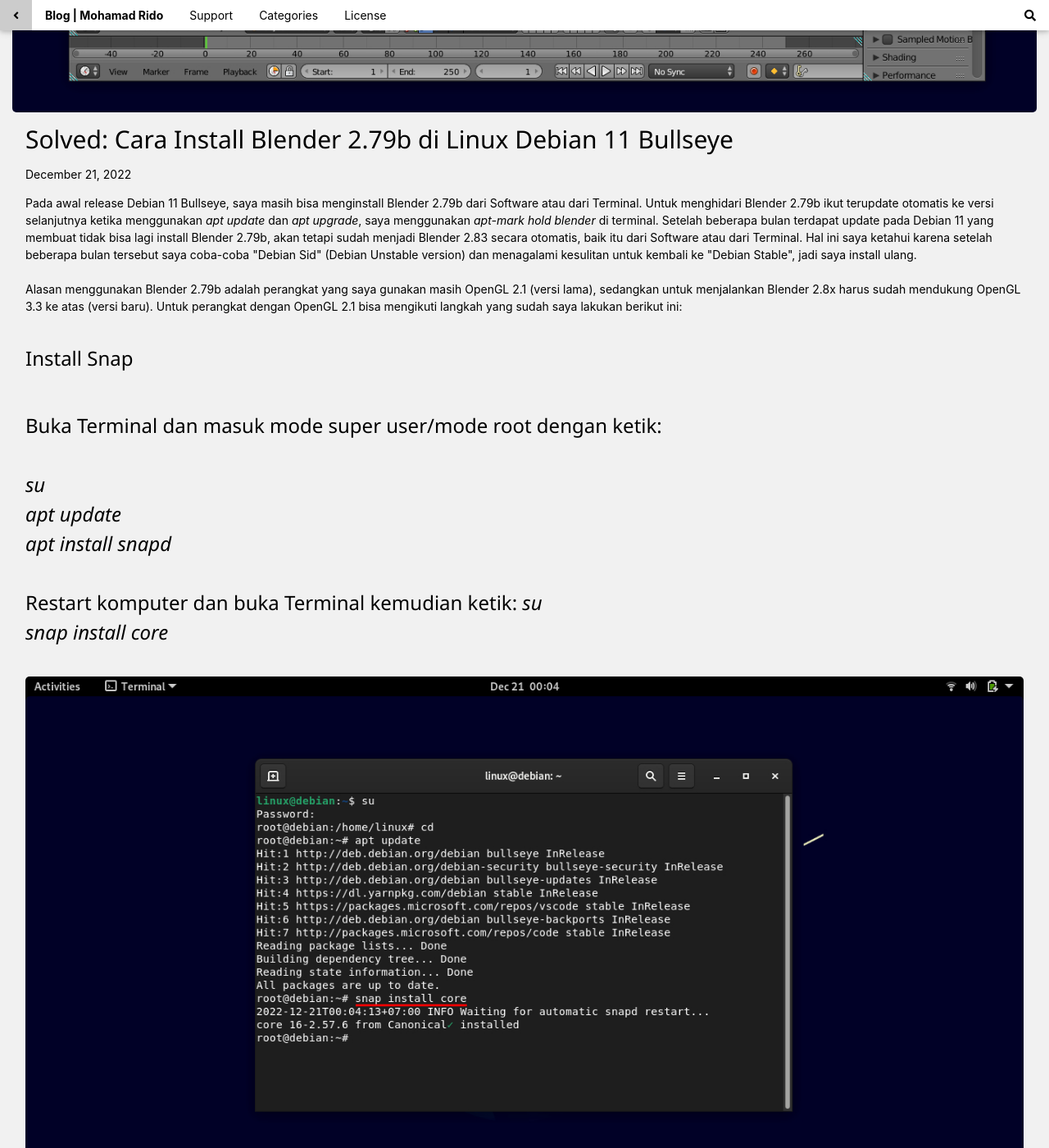
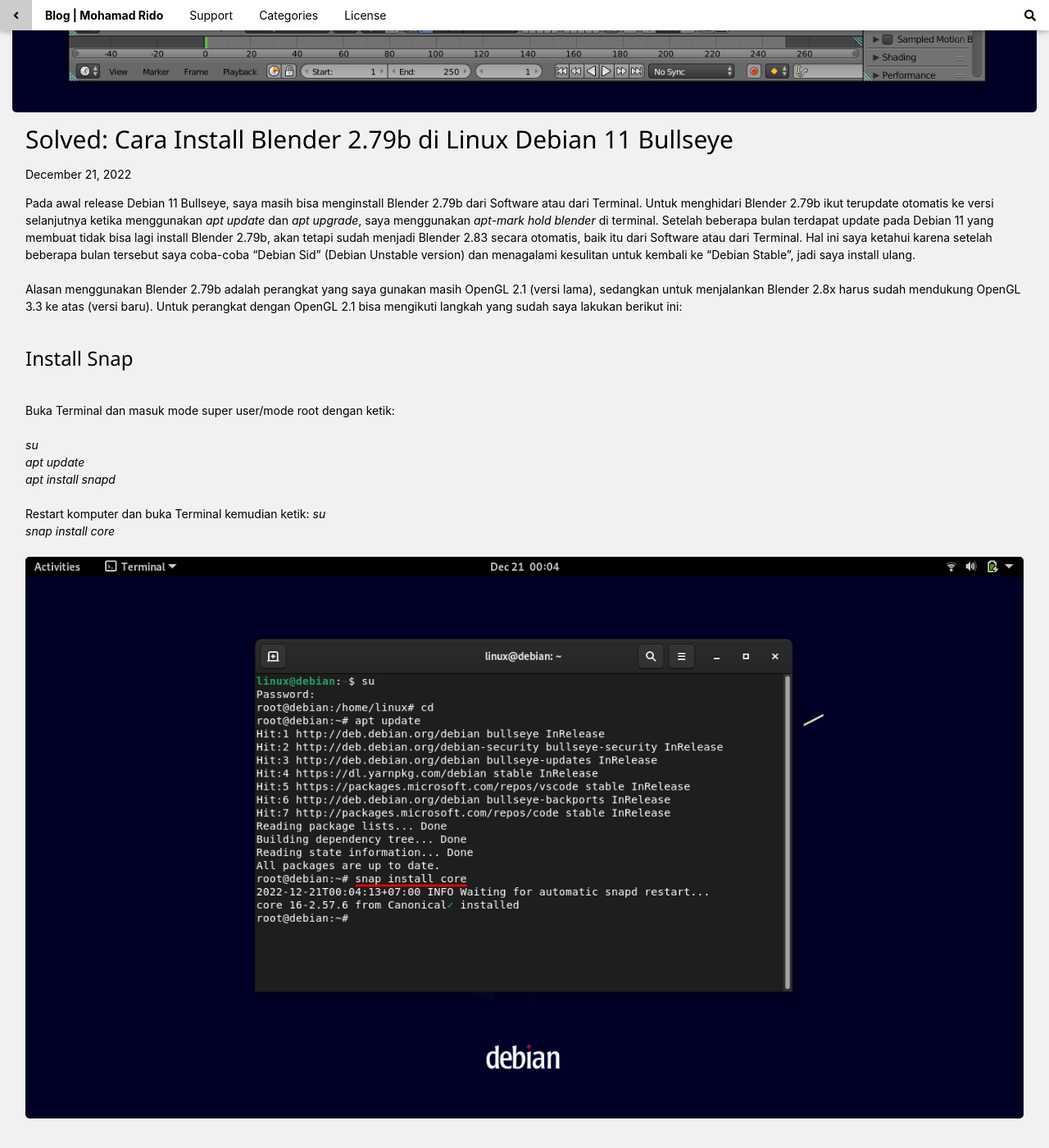
Before and after one commit to qvstpe6gocggyt2hoayu3eeiecrcowi/81my6uytsxjtmbvqu1gkyo7djxzfhnl6byhptreko, a Jekyll site: the page built from _posts/2022-12-21-solved-cara-install-blender-2-79-di-linux-debian-11-bullseye.md, in a window 1280 px wide and 1400 px high, scrolled down 603 px. Shown: the whole window at 82% size. Built offline with Jekyll 4.4.1, drawn with Linux system fonts in a browser that asks for light colours; our own code applies the rules of GitHub Pages for plain Markdown files; some of the changed text lies outside the part shown.

Commit message:
Update 2022-12-21-solved-cara-install-blender-2-79-di-linux-debian-11-bullseye.md

```diff
--- a/_posts/2022-12-21-solved-cara-install-blender-2-79-di-linux-debian-11-bullseye.md
+++ b/_posts/2022-12-21-solved-cara-install-blender-2-79-di-linux-debian-11-bullseye.md
@@ -5,11 +5,11 @@
 tags: [ system ]
 image: /assets/images/solved-cara-install-blender-2-79-di-linux-debian-11-bullseye.jpg
 ---
-<p>Pada awal release Debian 11 Bullseye, saya masih bisa menginstall Blender 2.79b dari Software atau dari Terminal. Untuk menghidari Blender 2.79b ikut terupdate otomatis ke versi selanjutnya ketika menggunakan <i>apt update</i> dan <i>apt upgrade</i>, saya menggunakan <i>apt-mark hold blender</i> di terminal. Setelah beberapa bulan terdapat update pada Debian 11 yang membuat tidak bisa lagi install Blender 2.79b, akan tetapi sudah menjadi Blender 2.83 secara otomatis, baik itu dari Software atau dari Terminal. Hal ini saya ketahui karena setelah beberapa bulan tersebut saya coba-coba "Debian Sid" (Debian Unstable version) dan menagalami kesulitan untuk kembali ke "Debian Stable", jadi saya install ulang.<br/>
+Pada awal release Debian 11 Bullseye, saya masih bisa menginstall Blender 2.79b dari Software atau dari Terminal. Untuk menghidari Blender 2.79b ikut terupdate otomatis ke versi selanjutnya ketika menggunakan <i>apt update</i> dan <i>apt upgrade</i>, saya menggunakan <i>apt-mark hold blender</i> di terminal. Setelah beberapa bulan terdapat update pada Debian 11 yang membuat tidak bisa lagi install Blender 2.79b, akan tetapi sudah menjadi Blender 2.83 secara otomatis, baik itu dari Software atau dari Terminal. Hal ini saya ketahui karena setelah beberapa bulan tersebut saya coba-coba "Debian Sid" (Debian Unstable version) dan menagalami kesulitan untuk kembali ke "Debian Stable", jadi saya install ulang.<br/>
 <br/>
 Alasan menggunakan Blender 2.79b adalah perangkat yang saya gunakan masih OpenGL 2.1 (versi lama), sedangkan untuk menjalankan Blender 2.8x harus sudah mendukung OpenGL 3.3 ke atas (versi baru). Untuk perangkat dengan OpenGL 2.1 bisa mengikuti langkah yang sudah saya lakukan berikut ini:<br/>
 <br/>
-<h3>Install Snap<h3/>
+<h3>Install Snap</h3>
 <br/>
 Buka Terminal dan masuk mode super user/mode root dengan ketik:<br/>
 <br/>
@@ -26,7 +26,7 @@
 <br/>
 Restart komputer, atau bisa ikuti petunjuk dari web resminya <a href="https://snapcraft.io/docs/installing-snap-on-debian" style="color:#007bff;">disini</a>.
 <br/>
-<h3>Install Blender 2.79b<h3/>
+<h3>Install Blender 2.79b</h3>
 <br/>
 Buka Terminal dan masuk mode super user/mode root dengan ketik:<br/>
 <br/>
@@ -38,8 +38,7 @@
 <br/>
 Sampai disini, Blender 2.79b sudah bisa dijalankan pada Debian 11 Bullseye. Tetapi icon launcher tidak muncul, sehingga terlihat tidak menarik.<br/>
 <br/>
-<h3>Fix icon launcher tidak muncul<h3/>
+<h3>Fix icon launcher tidak muncul</h3>
 <br/>
 <a href="https://blog.mohamadrido.com/" style="color:#007bff;">Coming Soon!</a>
 <br/>
-</p>
```
